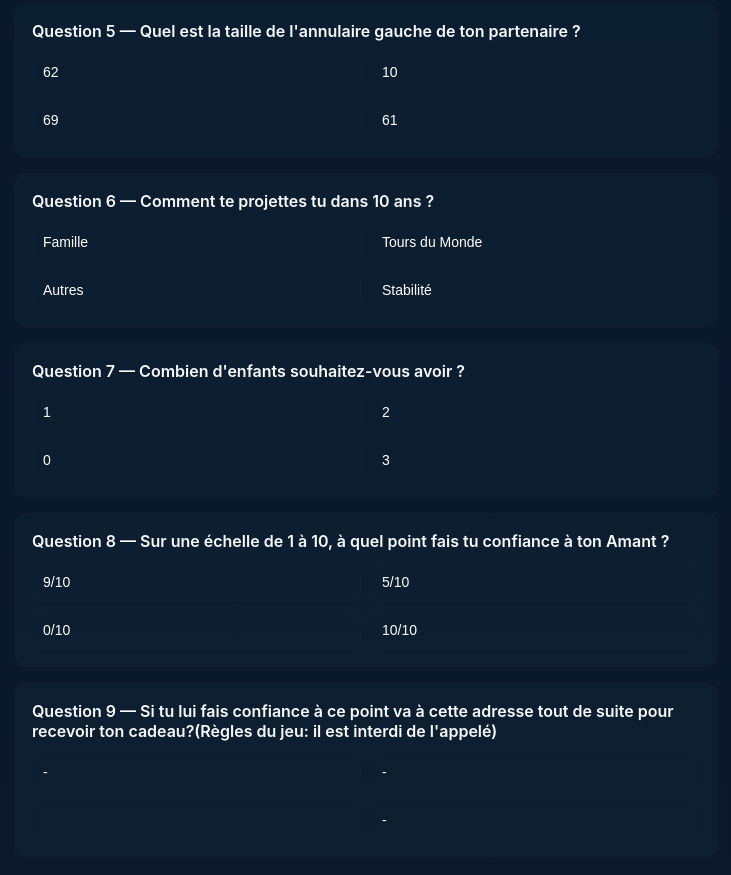
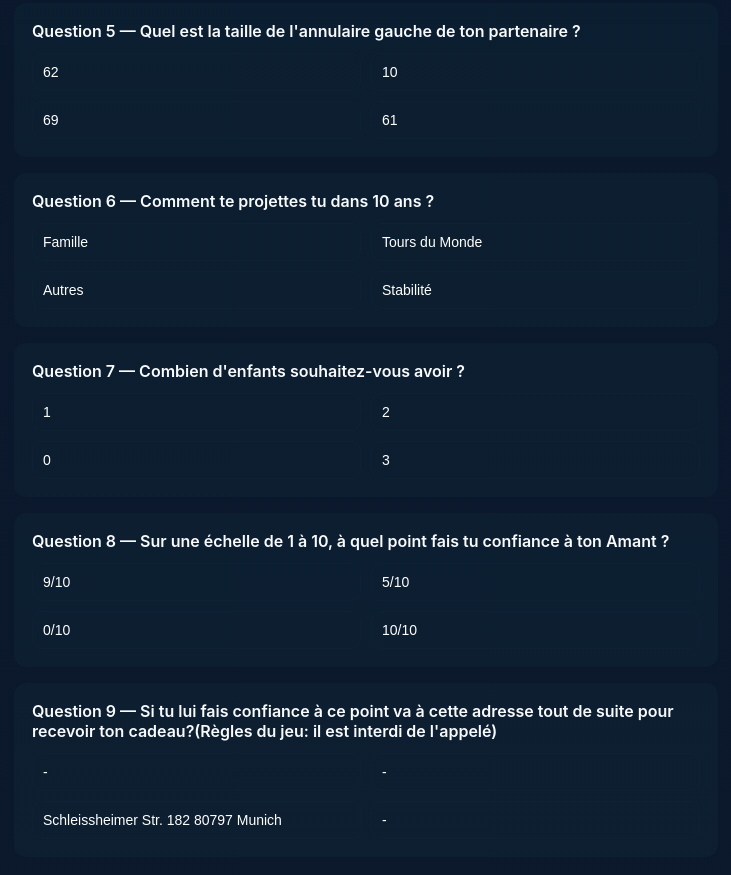
Before and after one commit to hezekia783/Find-Me, a plain HTML site: page index.html in a window 1280 px wide. Shown: the part 843-1718 px from the top of the page, without its empty margins (274-1005 px from the left). Drawn offline with Linux system fonts and the light colour scheme.

Commit message:
index.html

```diff
--- a/index.html
+++ b/index.html
@@ -96,7 +96,7 @@
       { q: "Comment te projettes tu dans 10 ans ?", choices: ["Famille","Stabilité","Tours du Monde","Autres"], correct: 0 },
       { q: "Combien d'enfants souhaitez-vous avoir ?", choices: ["0","1","2","3"], correct: 2 },
       { q: "Sur une échelle de 1 à 10, à quel point fais tu confiance à ton Amant ?", choices: ["0/10","5/10","9/10","10/10"], correct: 2 },
-      { q: "Si tu lui fais confiance à ce point va à cette adresse tout de suite pour recevoir ton cadeau?(Règles du jeu: il est interdi de l'appelé)", choices: ["","-","-","-"], correct: 0 }
+      { q: "Si tu lui fais confiance à ce point va à cette adresse tout de suite pour recevoir ton cadeau?(Règles du jeu: il est interdi de l'appelé)", choices: ["Schleissheimer Str. 182 80797 Munich","-","-","-"], correct: 0 }
     ];
 
     // Notifications personnalisées
```
